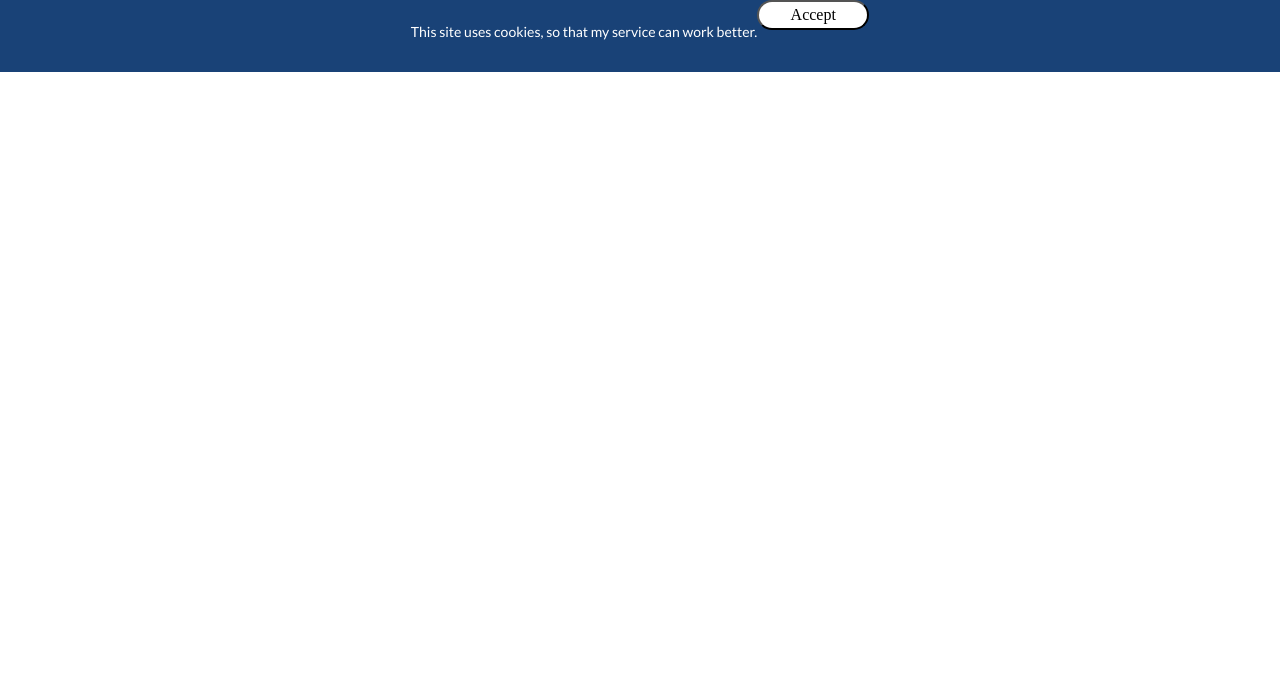
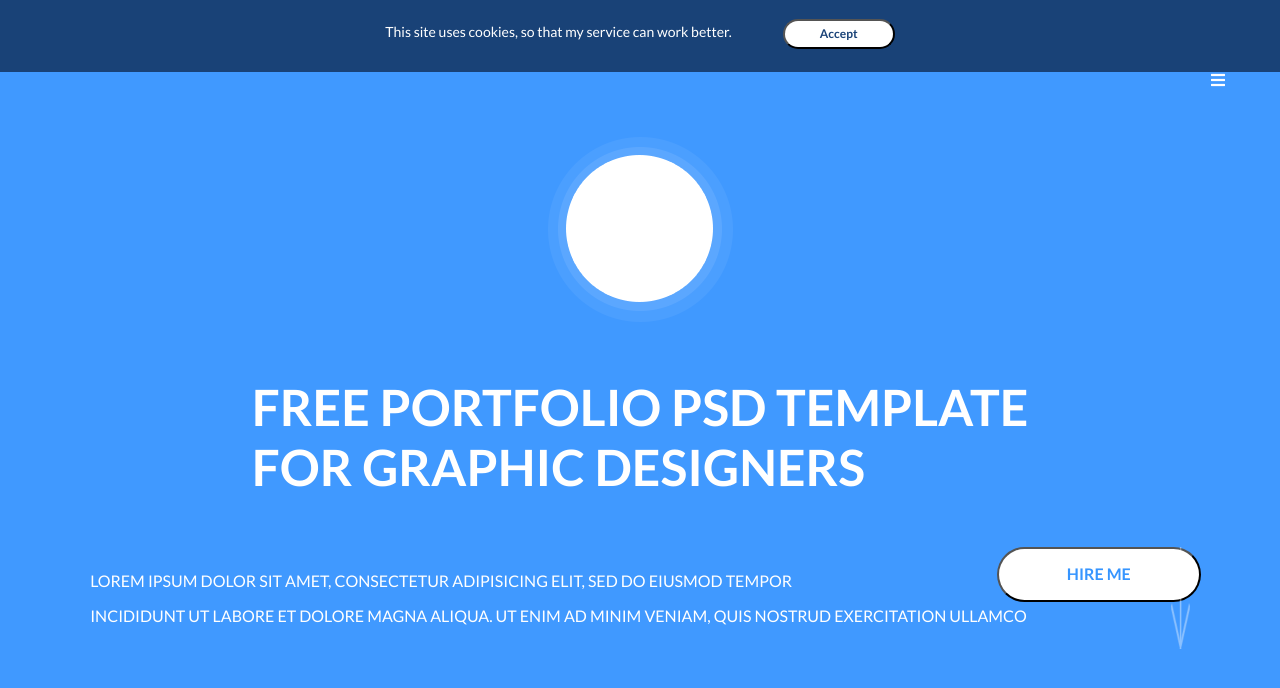
Before and after one commit to frontend-6/Apple, a plain HTML site: page index.html in a window 1280 px wide. Drawn offline with Linux system fonts and the light colour scheme.

Commit message:
portfolio

```diff
--- a/css/style.css
+++ b/css/style.css
@@ -14,4 +14,50 @@
     height: 30px;
     background-color: white;
     border-radius: 15px;
+    margin-top: 19px;
+    margin-left: 51px;
+    color: #194277;
+    font-family: Lato;
+    font-size: 12px;
+    font-weight: 700;
+    line-height: 16px;
 }
+.portfolio{
+    height: 800px;
+    background-color: #4099ff;
+    text-transform: uppercase;
+}
+.portfolio__burger{
+    color: white;
+}
+.portfolio__img{
+    margin-top: 47px;
+}
+.portfolio__title>p{
+    color: white;
+    font-family: Lato;
+    font-size: 50px;
+    font-weight: 900;
+    line-height: 60px;
+    text-transform: uppercase;
+}
+.portfolio__btn>button{
+    color: #3695ff;
+    font-family: Lato;
+    font-size: 16px;
+    font-weight: 700;
+    line-height: 30px;
+    text-transform: uppercase;
+    width: 204px;
+    height: 55px;
+    background-color: white;
+    border-radius: 28px;
+}
+.portfolio__subtitle>p{
+    color: white;
+    font-family: Lato;
+    font-size: 16px;
+    font-weight: 300;
+    line-height: 35px;
+    text-transform: uppercase;
+}
--- a/index.html
+++ b/index.html
@@ -6,6 +6,7 @@
     <meta name="viewport" content="width=device-width, initial-scale=1.0">
     <meta http-equiv="X-UA-Compatible" content="ie=edge">
     <title>Document</title>
+    <link rel="stylesheet" href="https://use.fontawesome.com/releases/v5.7.2/css/all.css" integrity="sha384-fnmOCqbTlWIlj8LyTjo7mOUStjsKC4pOpQbqyi7RrhN7udi9RwhKkMHpvLbHG9Sr" crossorigin="anonymous">
     <link href="https://fonts.googleapis.com/css?family=Lato:400,400i,700,700i" rel="stylesheet">
     <link rel="shortcut icon" href="favicon.ico" type="image/x-icon">
     <link rel="stylesheet" href="./css/normalize.css">
@@ -25,6 +26,17 @@
             </div>
         </div>
     </div>
+    <div class="portfolio">
+        <div class="container">
+            <div class="row justify-content-end"><div class="portfolio__burger"><i class="fas fa-bars"></i></div></div>
+            <div class="row justify-content-center"><div class="portfolio__img"><img src="img/Elipsa-2 kopia.png" alt=""></div></div>
+            <div class="row justify-content-center"><div class="portfolio__title"><p>free portfolio PSD template <br>
+            FOR GRAPHIC designerS</p></div>
+            <div class="row justify-content-center"><div class="portfolio__subtitle"><p>Lorem ipsum dolor sit amet, consectetur adipisicing elit, sed do eiusmod tempor <br> incididunt ut labore et dolore magna aliqua. Ut enim ad minim veniam, quis nostrud exercitation ullamco</p> </div></div>
+            <div class="row justify-content-center"><div class="portfolio__btn"><button>hire me</button></div></div>
+            <div class="row justify-content-center"><img src="img/Inteligentny-obiekt wektorowy.png" alt=""></div>
+        </div>
+    </div>
 </body>
 
 </html>
```
Also changed, not shown: img/Elipsa-2 kopia.png (added), img/Inteligentny-obiekt wektorowy.png (added).
